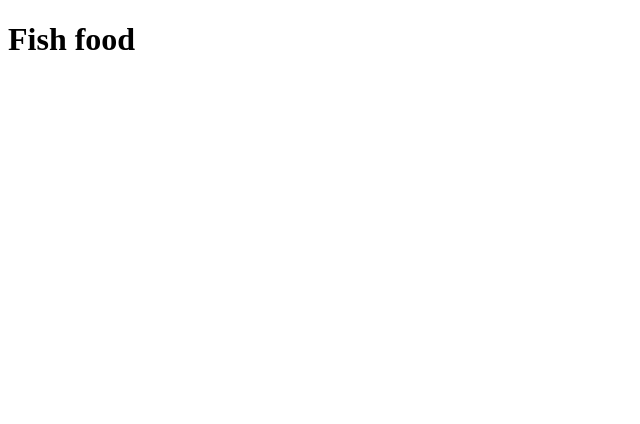
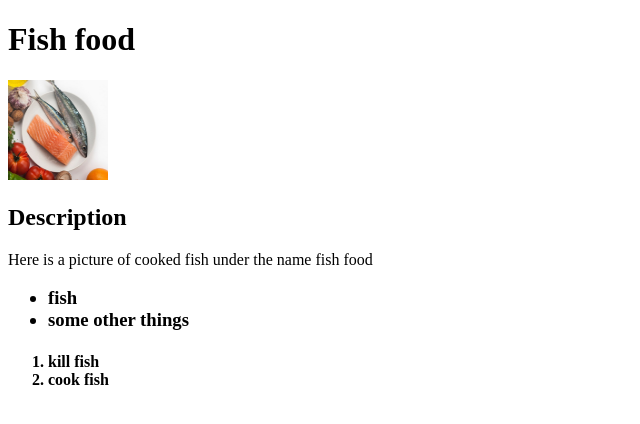
Before and after one commit to kadlck/odin-recipes, a plain HTML site: page recipes/food.html in a window 1280 px wide. Shown: the whole page, without its empty margins (0-640 px from the left). Drawn offline with Linux system fonts and the light colour scheme.

Commit message:
Added some content for first recipe

```diff
--- a/recipes/food.html
+++ b/recipes/food.html
@@ -9,5 +9,22 @@
     <h1>
         Fish food
     </h1>
+    <img src="../images/fish.jpg" alt="Dead fish" width="100" height="100">
+    <h2>
+        Description
+    </h2>
+    <p> Here is a picture of cooked fish under the name fish food</p>
+    <h3>
+        <ul>
+            <li>fish</li>
+            <li>some other things</li>
+        </ul>
+    </h3>
+    <h4>
+        <ol>
+            <li>kill fish</li>
+            <li>cook fish</li>
+        </ol>
+    </h4>
 </body>
 </html>
```
Also changed, not shown: images/fish.jpg (added).
